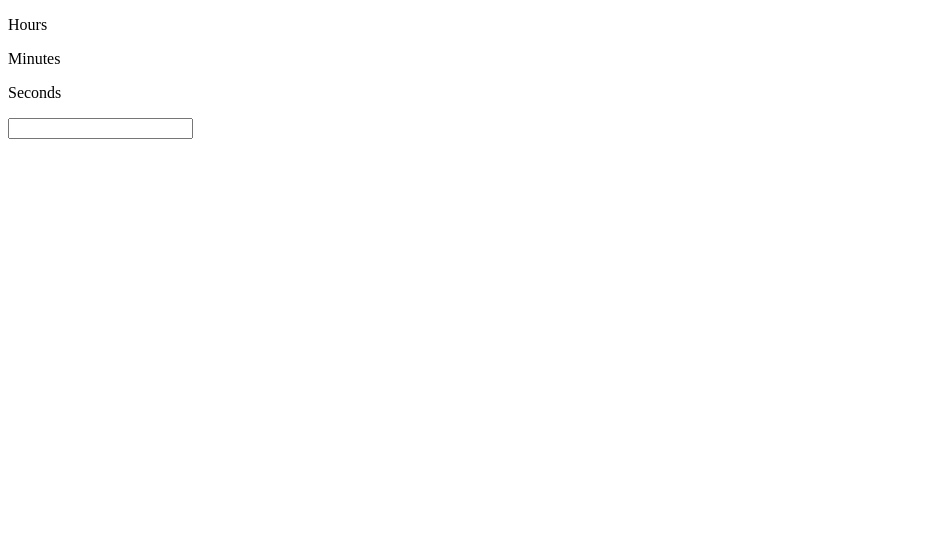
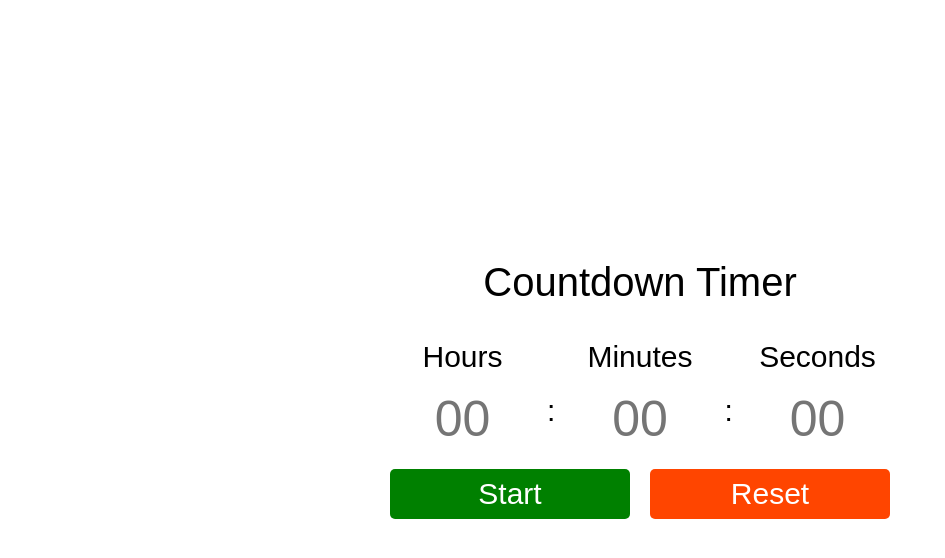
Before and after one commit to debkantamitra/machine_coding_js, a plain HTML site: page problems/countdown_timer/index.html in a window 1280 px wide. Shown: the whole page, without its empty margins (0-945 px from the left). Drawn offline with Linux system fonts and the light colour scheme.

Commit message:
wip: html css

```diff
--- a/problems/countdown_timer/index.html
+++ b/problems/countdown_timer/index.html
@@ -1,15 +1,15 @@
 <!DOCTYPE html>
 <html lang="en">
   <head>
-    <meta charset="UTF-8">
-    <meta name="viewport" content="width=device-width, initial-scale=1.0">
-    <link rel="stylesheet" href="./styles.css">
+    <meta charset="UTF-8" />
+    <meta name="viewport" content="width=device-width, initial-scale=1.0" />
+    <link rel="stylesheet" href="./styles.css" />
     <script src="./script.js" defer></script>
     <title>Countdown Timer</title>
   </head>
   <body>
     <div class="container">
-        <span class="container__title"></span>
+      <span class="container__title">Countdown Timer</span>
 
       <div class="container__labels">
         <p class="container__labels--label">Hours</p>
@@ -18,9 +18,36 @@
       </div>
 
       <div class="container__inputs">
-            <input type="text" class="container__inputs--time">
+        <input
+          type="number"
+          maxlength="2"
+          class="container__inputs--time hour"
+          placeholder="00"
+          oninput="this.value = this.value.slice(0, this.maxLength)"
+        />
+        <p class="container__inputs--colon">:</p>
+        <input
+          type="number"
+          maxlength="2"
+          class="container__inputs--time minutes"
+          placeholder="00"
+          oninput="this.value = this.value.slice(0, this.maxLength)"
+        />
+        <p class="container__inputs--colon">:</p>
+        <input
+          type="number"
+          maxlength="2"
+          class="container__inputs--time sec"
+          placeholder="00"
+          oninput="this.value = this.value.slice(0, this.maxLength)"
+        />
+      </div>
+
+      <div class="container__btns">
+        <button class="btn btn--start">Start</button>
+        <button class="btn btn--stop">Stop</button>
+        <button class="btn btn--reset">Reset</button>
       </div>
     </div>
-
   </body>
 </html>
--- a/problems/countdown_timer/styles.css
+++ b/problems/countdown_timer/styles.css
@@ -0,0 +1,89 @@
+* {
+  margin: 0;
+  padding: 0;
+}
+
+body {
+  height: 85vh;
+  display: flex;
+  justify-content: center;
+  align-items: center;
+  font-family: sans-serif;
+}
+
+.container {
+  height: 200px;
+  width: 500px;
+  display: flex;
+  flex-direction: column;
+  gap: 10px;
+}
+
+.container__title {
+  text-align: center;
+  padding: 20px 20px;
+  font-size: 40px;
+}
+
+.container__inputs,
+.container__labels,
+.container__btns {
+  display: flex;
+  justify-content: space-between;
+}
+
+.container__labels--label {
+  width: 25%;
+  text-align: center;
+  font-size: 30px;
+  padding: 5px 10px;
+}
+
+.container__inputs--time {
+  border: none;
+  font-size: 50px;
+  width: 25%;
+  height: 50px;
+  text-align: center;
+  padding: 5px 10px;
+  outline: none;
+}
+
+.container__inputs--colon {
+  font-size: 30px;
+  margin: 0;
+  padding: 5px 10px;
+}
+
+input::-webkit-inner-spin-button,
+input::-webkit-outer-spin-button {
+  -webkit-appearance: none;
+}
+
+.container__btns {
+  gap: 10px;
+  margin-top: 10px;
+}
+
+.btn {
+  width: 48%;
+  height: 50px;
+  font-size: 30px;
+  color: white;
+  border: none;
+  cursor: pointer;
+  border-radius: 5px;
+}
+
+.btn--start {
+  background-color: green;
+}
+
+.btn--stop {
+  display: none;
+  background-color: orange;
+}
+
+.btn--reset {
+  background-color: orangered;
+}
```
Lines whose indentation alone changed are shown as unchanged.
